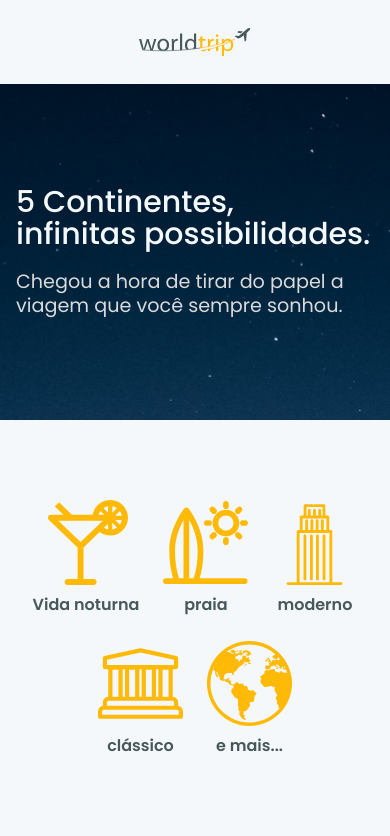
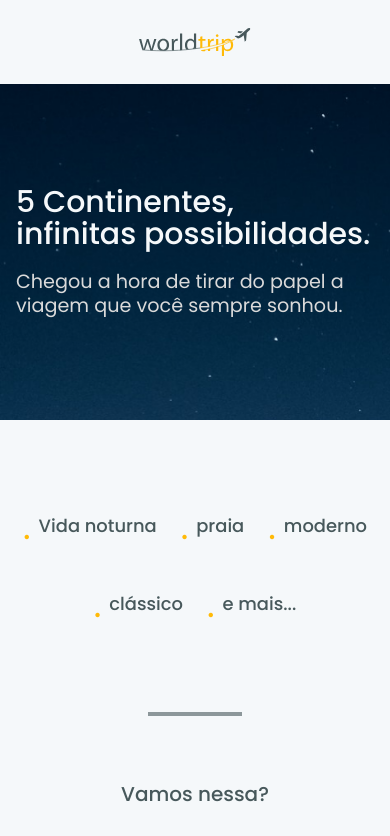
Before and after one commit to elianbecali/worldtrip, a Next.js app: page / in a window 390 px wide. Shown: the top 836 px of the page. Built offline with nearby package versions, Linux system fonts and the light colour scheme.

Commit message:
fix: adjust to responsive travel type section

```diff
--- a/src/components/TravelTypes/TravelType.tsx
+++ b/src/components/TravelTypes/TravelType.tsx
@@ -1,4 +1,4 @@
-import { Image, Text, VStack } from '@chakra-ui/react';
+import { Image, Text, Flex, useBreakpointValue } from '@chakra-ui/react';
 
 interface TravelTypeProps {
   children: string;
@@ -6,12 +6,33 @@ interface TravelTypeProps {
 }
 
 export function TravelType({ children, icon }: TravelTypeProps) {
+  const isMobile = useBreakpointValue({
+    base: false,
+    sm: true
+  });
+
   return (
-    <VStack>
-      <Image src={`/images/icons/${icon}.svg`} size="85px" />
-      <Text color="dark.heading" fontWeight="semibold" mt="2">
+    <Flex
+      flexDirection={['row', 'column']}
+      alignItems="center"
+      justifyContent="center"
+    >
+      {isMobile ? (
+        <Image src={`/images/icons/${icon}.svg`} size="85px" />
+      ) : (
+        <Text color="highlight" fontSize="4xl" mr="2">
+          .
+        </Text>
+      )}
+
+      <Text
+        color="dark.heading"
+        fontWeight="medium"
+        fontSize={['1.12rem', '1.5rem']}
+        mt={['0', '2']}
+      >
         {children}
       </Text>
-    </VStack>
+    </Flex>
   );
 }
```
